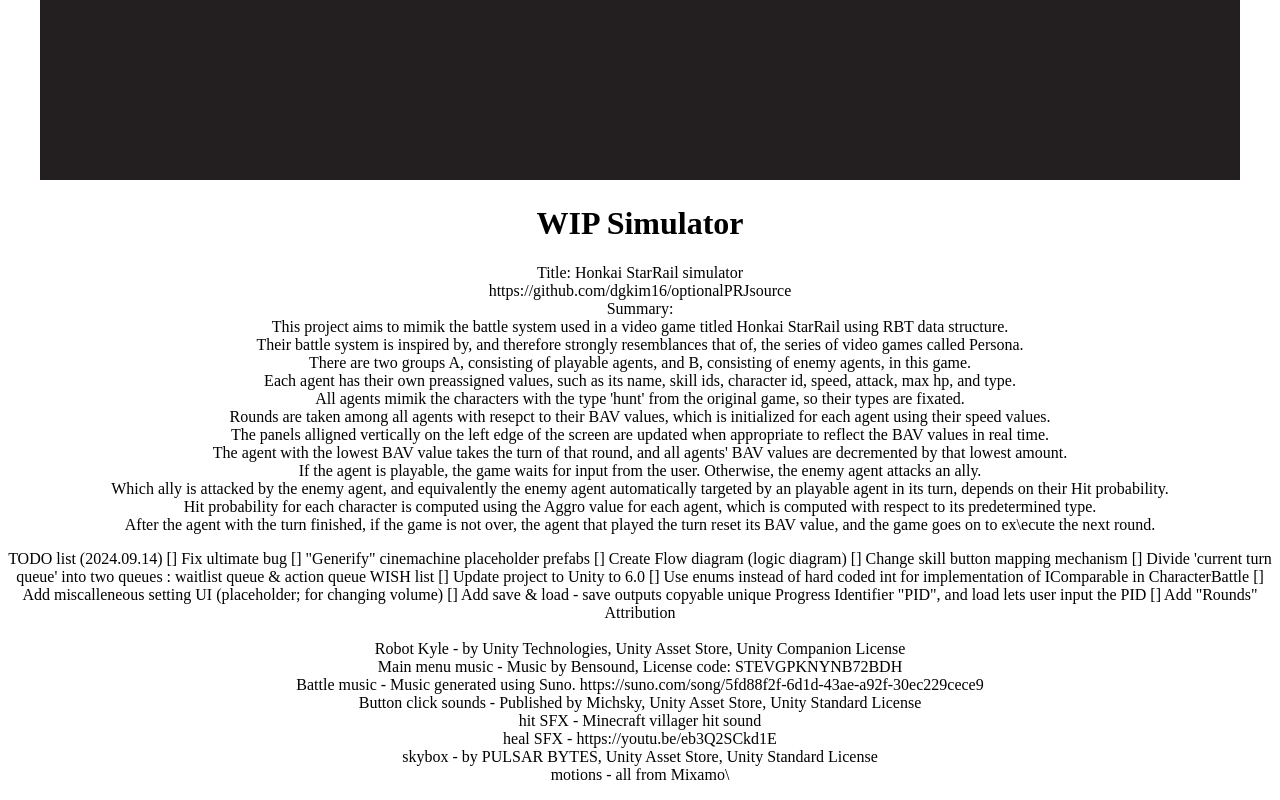
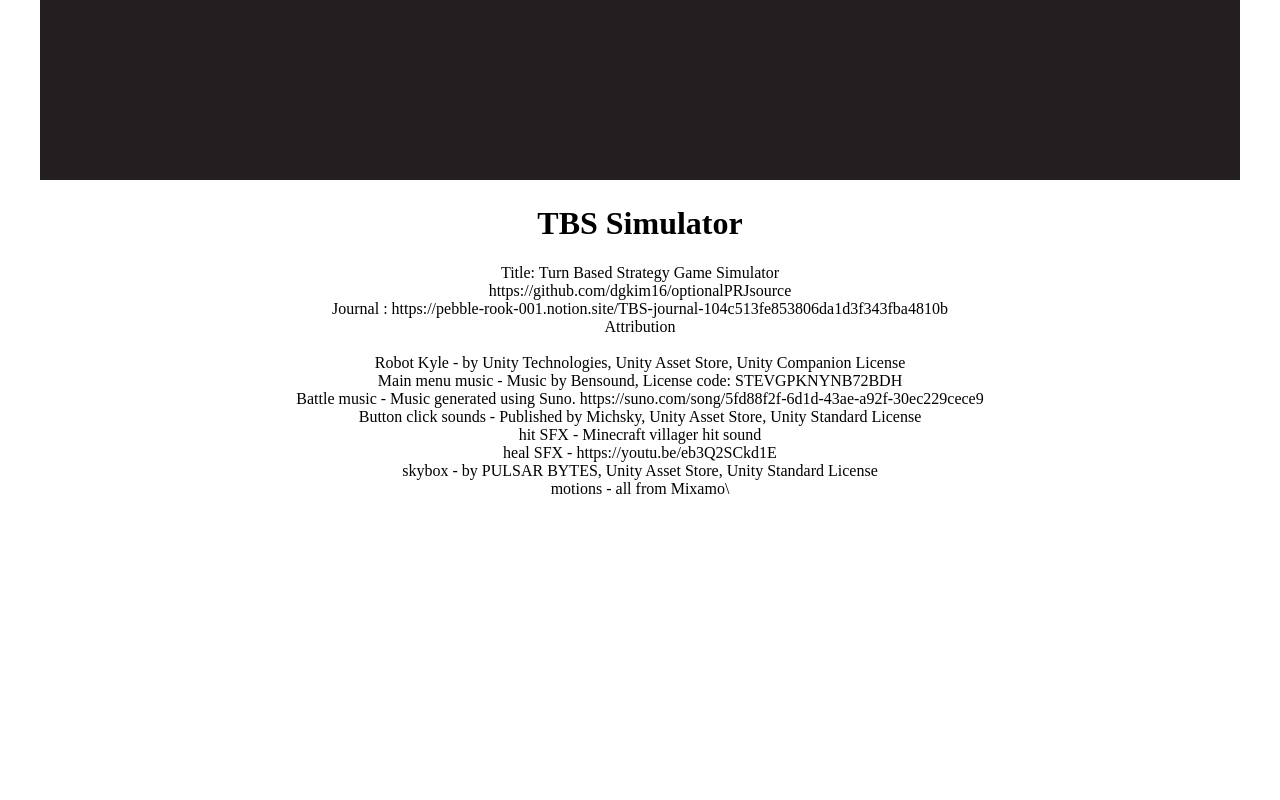
Before and after one commit to dgkim16/Stride-scheduled-Turn-based-combat-simulator, a plain HTML site: page index.html in a window 1280 px wide. Shown: the part 503-1303 px from the top of the page. After the commit the page ends 1017 px from the top, so only its background shows below. Drawn offline with Linux system fonts and the light colour scheme; no server answers.

Commit message:
Update index.html, Rmv summary, add Journal link

```diff
--- a/index.html
+++ b/index.html
@@ -22,11 +22,13 @@
       });
     </script>
     <div class = "md">
-      <h1>WIP Simulator</h1>
-      <p>Title: Honkai StarRail simulator<br>
+      <h1>TBS Simulator</h1>
+      <p>Title: Turn Based Strategy Game Simulator<br>
         https://github.com/dgkim16/optionalPRJsource<br>
+        Journal : https://pebble-rook-001.notion.site/TBS-journal-104c513fe853806da1d3f343fba4810b<br>
+      <!--
         Summary:<br>
-        This project aims to mimik the battle system used in a video game titled Honkai StarRail using RBT data structure.<br>
+        This project aims to mimic the battle system used in a video game titled Honkai StarRail using RBT data structure.<br>
         Their battle system is inspired by, and therefore strongly resemblances that of, the series of video games called Persona.<br>
         There are two groups A, consisting of playable agents, and B, consisting of enemy agents, in this game.<br>
         Each agent has their own preassigned values, such as its name, skill ids, character id, speed, attack, max hp, and type.<br>
@@ -38,7 +40,7 @@
         Which ally is attacked by the enemy agent, and equivalently the enemy agent automatically targeted by an playable agent in its turn, depends on their Hit probability.<br>
         Hit probability for each character is computed using the Aggro value for each agent, which is computed with respect to its predetermined type.<br>
         After the agent with the turn finished, if the game is not over, the agent that played the turn reset its BAV value, and the game goes on to ex\ecute the next round.</p>
-      <!--
+
       <p>C rubric<br><br>
         [X] Uses BST for managing turns<br>
         [X] Uses RBT for managing turns<br>
@@ -94,7 +96,7 @@
         [X] Added more motions & multi-hit mechanism<br>
         [X] Improved camera to show relevant characters within its frustrum<br>
         [X] All animator controllers are now replaced with AnimatorControllerOverrides\<br><br>
-      -->
+
 
       TODO list (2024.09.14)
       [] Fix ultimate bug
@@ -109,7 +111,7 @@
       [] Add miscalleneous setting UI (placeholder; for changing volume)
       [] Add save & load - save outputs copyable unique Progress Identifier "PID", and load lets user input the PID
       [] Add "Rounds"
-
+        -->
         Attribution<br><br>
         Robot Kyle - by Unity Technologies, Unity Asset Store, Unity Companion License<br>
         Main menu music - Music by Bensound, License code: STEVGPKNYNB72BDH<br>
```
